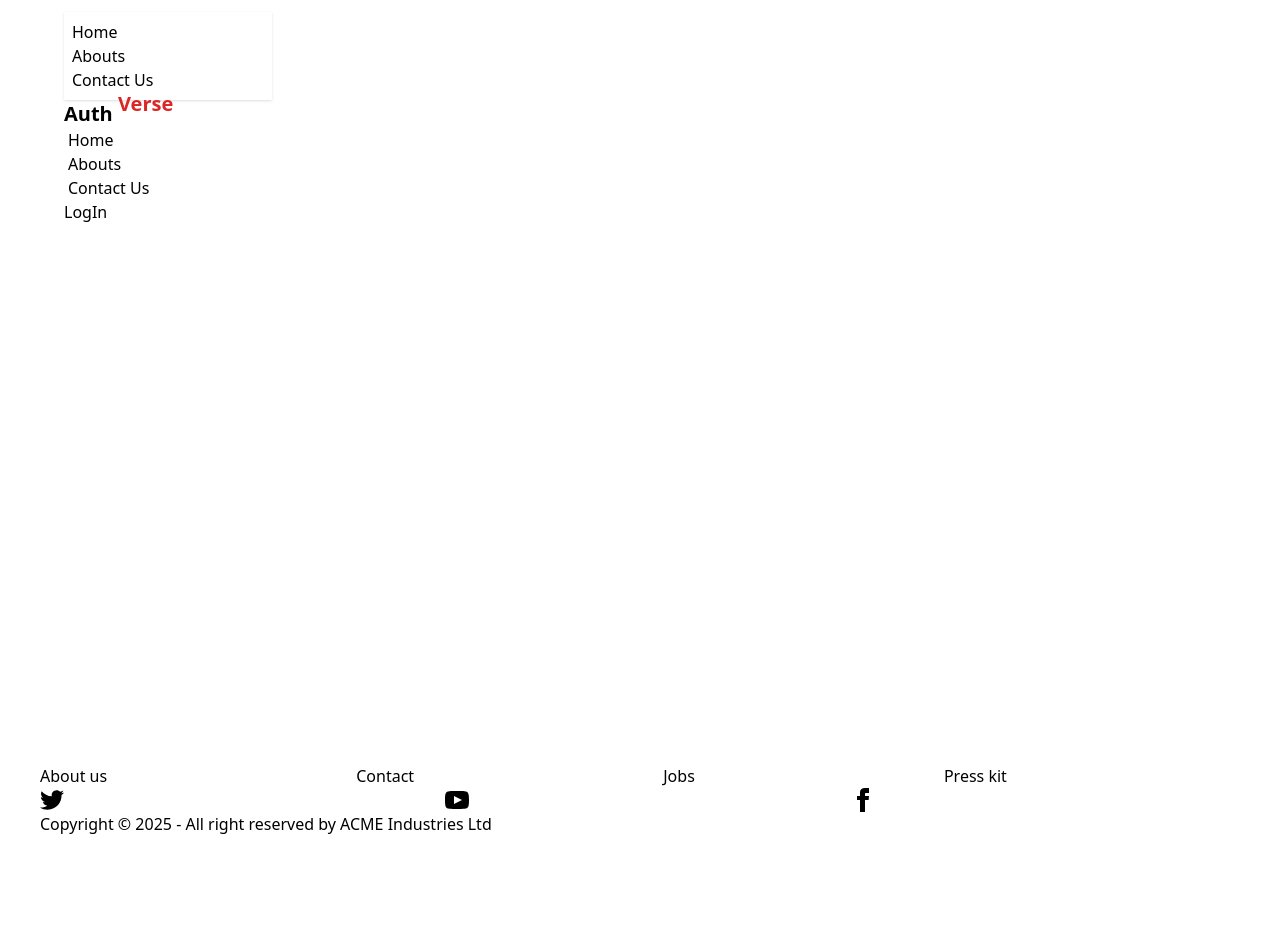
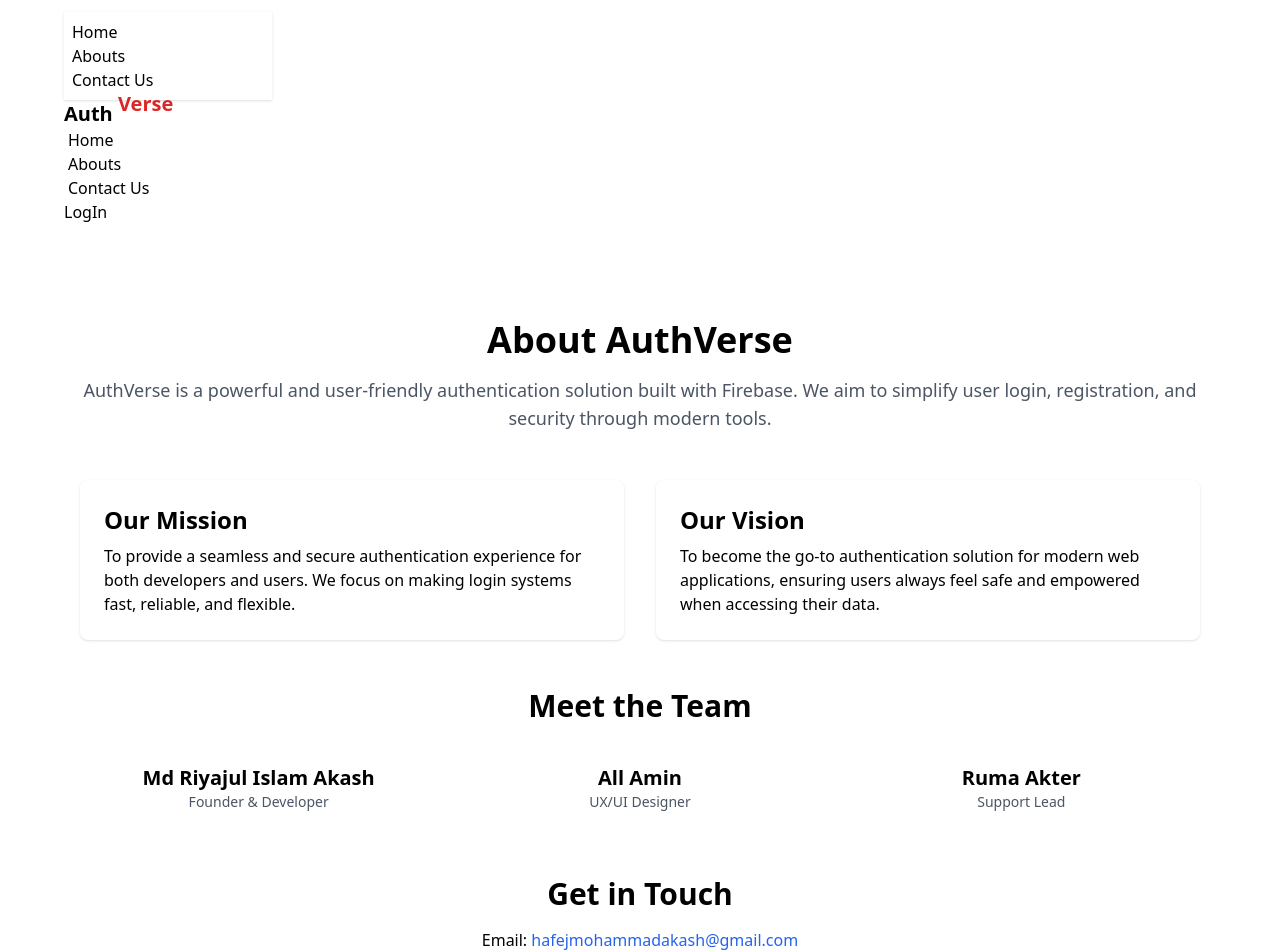
Before and after one commit to mdriyajulislamakash11/firebase-project-with-all-authentications, a React (Vite) app: page /about in a window 1280 px wide. Shown: the top 952 px of the page. Before the commit the page ends 876 px from the top, so only its background shows below. Built offline with nearby package versions, Linux system fonts and the light colour scheme; no server answers.

Commit message:
about page done

```diff
--- a/src/pages/About.jsx
+++ b/src/pages/About.jsx
@@ -2,8 +2,60 @@
 
 const About = () => {
     return (
-        <div>
+        <div className="max-w-6xl mx-auto px-4 py-10 space-y-12">
+            {/* ✅ Introduction */}
+            <section>
+                <h1 className="text-4xl font-bold mb-4 text-center">About AuthVerse</h1>
+                <p className="text-lg text-center text-gray-600">
+                    AuthVerse is a powerful and user-friendly authentication solution built with Firebase.
+                    We aim to simplify user login, registration, and security through modern tools.
+                </p>
+            </section>
 
+            {/* ✅ Mission & Vision */}
+            <section className="grid md:grid-cols-2 gap-8">
+                <div className="bg-base-200 p-6 rounded-lg shadow">
+                    <h2 className="text-2xl font-semibold mb-2">Our Mission</h2>
+                    <p>
+                        To provide a seamless and secure authentication experience for both developers and users.
+                        We focus on making login systems fast, reliable, and flexible.
+                    </p>
+                </div>
+                <div className="bg-base-200 p-6 rounded-lg shadow">
+                    <h2 className="text-2xl font-semibold mb-2">Our Vision</h2>
+                    <p>
+                        To become the go-to authentication solution for modern web applications,
+                        ensuring users always feel safe and empowered when accessing their data.
+                    </p>
+                </div>
+            </section>
+
+            {/* ✅ Our Team */}
+            <section>
+                <h2 className="text-3xl font-bold text-center mb-6">Meet the Team</h2>
+                <div className="grid sm:grid-cols-2 md:grid-cols-3 gap-6 text-center">
+                    <div className="bg-base-200 p-4 rounded-lg">
+                        <h3 className="font-semibold text-xl">Md Riyajul Islam Akash</h3>
+                        <p className="text-sm text-gray-600">Founder & Developer</p>
+                    </div>
+                    <div className="bg-base-200 p-4 rounded-lg">
+                        <h3 className="font-semibold text-xl">All Amin</h3>
+                        <p className="text-sm text-gray-600">UX/UI Designer</p>
+                    </div>
+                    <div className="bg-base-200 p-4 rounded-lg">
+                        <h3 className="font-semibold text-xl">Ruma Akter</h3>
+                        <p className="text-sm text-gray-600">Support Lead</p>
+                    </div>
+                </div>
+            </section>
+
+            {/* ✅ Contact Info */}
+            <section className="text-center">
+                <h2 className="text-3xl font-bold mb-4">Get in Touch</h2>
+                <p>Email: <span className="text-blue-600">hafejmohammadakash@gmail.com</span></p>
+                <p>GitHub: <a className="text-blue-600" href="https://github.com/mdriyajulislamakash11" target="_blank">mdriyajulislamakash11</a></p>
+                <p>LinkedIn: <a className="text-blue-600" href="https://www.linkedin.com/in/mdriyajulislam/" target="_blank">mdriyajulislam</a></p>
+            </section>
         </div>
     );
 };
```
